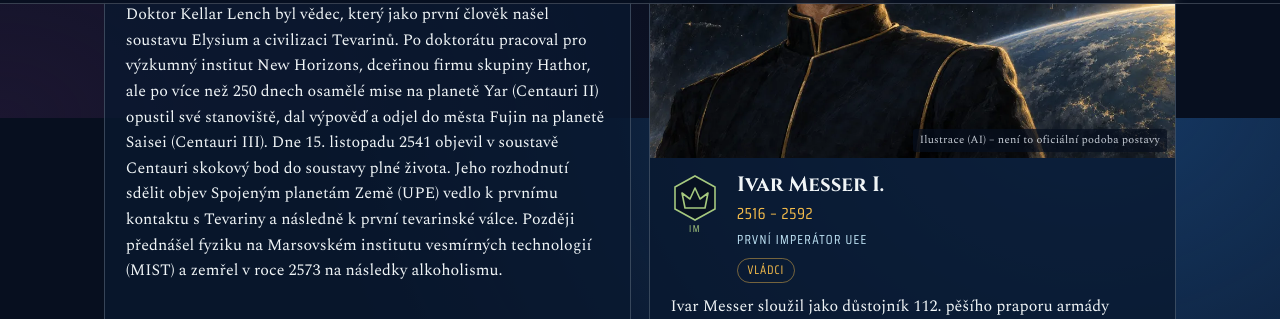
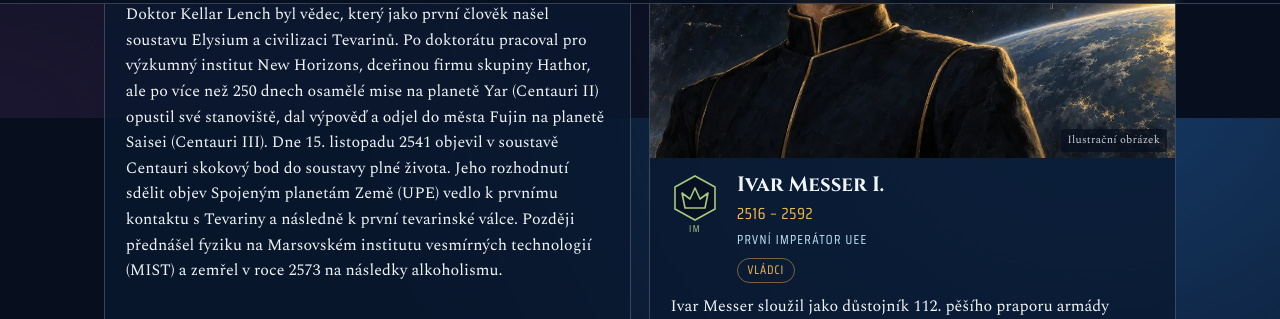
Before and after one commit to dadotik-eng/kronika-vesmiru, a Jekyll site: the page built from osobnosti.html, in a window 1280 px wide and 900 px high, scrolled down 8753 px. Shown: the part 129-448 px from the top of the window. Built offline with Jekyll 4.4.1, drawn with Linux system fonts in a browser that asks for light colours; some of the changed text lies outside the part shown.

Commit message:
Osobnosti: popisek Ilustrační obrázek
Co-Authored-By: Claude Opus 5.5 <noreply@anthropic.com>
Claude-Session: https://claude.ai/code/session_019nmCp42rAmbc4M4RKrxxCM

```diff
--- a/osobnosti.html
+++ b/osobnosti.html
@@ -31,7 +31,7 @@ popis: Rejstřík osob z dějin vesmíru Star Citizen. Imperátoři, objevitelé
 <div class="blok os-mrizka" id="osoby">
 {% for o in osoby %}
   <article class="osoba{% if o.ilustrace %} ma-ilustraci{% endif %}" id="{{ o.slug }}" data-k="{{ o.kategorie }}" data-rad="{{ o.rad }}" data-hledat="{{ o.jmeno | downcase | escape }} {{ o.role | downcase | escape }}">
-    {% if o.ilustrace %}<figure class="os-ilustrace"><img src="{{ '/assets/osoby/' | append: o.slug | append: '.webp' | relative_url }}" alt="Ilustrace: {{ o.jmeno | escape }}" loading="lazy" width="960" height="540"><figcaption>Ilustrace (AI) – není to oficiální podoba postavy</figcaption></figure>{% endif %}
+    {% if o.ilustrace %}<figure class="os-ilustrace"><img src="{{ '/assets/osoby/' | append: o.slug | append: '.webp' | relative_url }}" alt="Ilustrace: {{ o.jmeno | escape }}" loading="lazy" width="960" height="540"><figcaption>Ilustrační obrázek</figcaption></figure>{% endif %}
     <header>
       <span class="os-emblem" aria-hidden="true"></span>
       <h2>{{ o.jmeno }}</h2>
```
